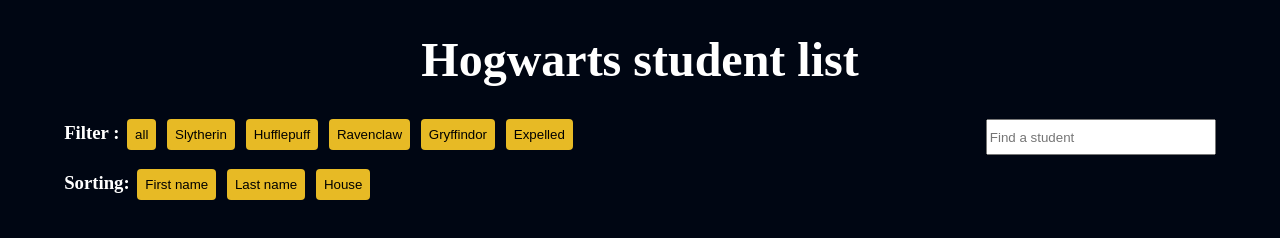
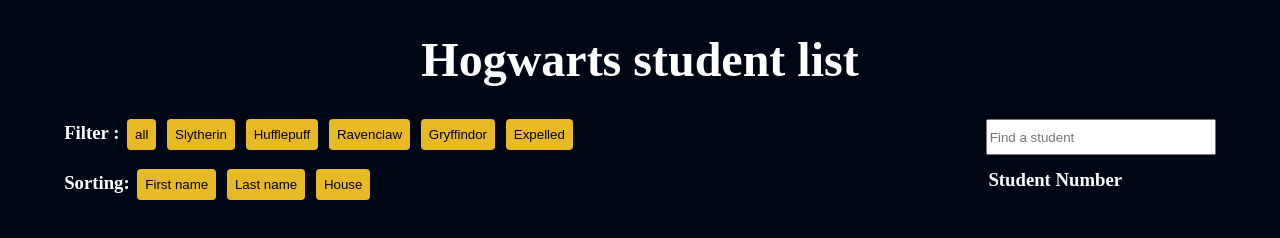
Before and after one commit to hele362c/hackedHogwarts, a plain HTML site: page index.html in a window 1280 px wide. Drawn offline with Linux system fonts and the light colour scheme; no server answers.

Commit message:
tilføjelse af billede og styling og html af numberOfStudents

```diff
--- a/index.html
+++ b/index.html
@@ -34,6 +34,8 @@
           <button class="sort" data-action="sort" data-sort-direction="asc" data-sort="firstName">First name</button>
           <button class="sort" data-action="sort" data-sort-direction="asc" data-sort="lastName">Last name</button>
           <button class="sort" data-action="sort" data-sort-direction="asc" data-sort="house">House</button>
+
+          <div class="number">Student Number</div>
         </h3>
       </div>
 
--- a/style.css
+++ b/style.css
@@ -141,3 +141,8 @@ h3 {
   width: 222px;
   height: 30px;
 }
+/*-------counting-------*/
+.number {
+  float: right;
+  margin-right: 150px;
+}
```
Also changed, not shown: images/hufflepuff.png.
